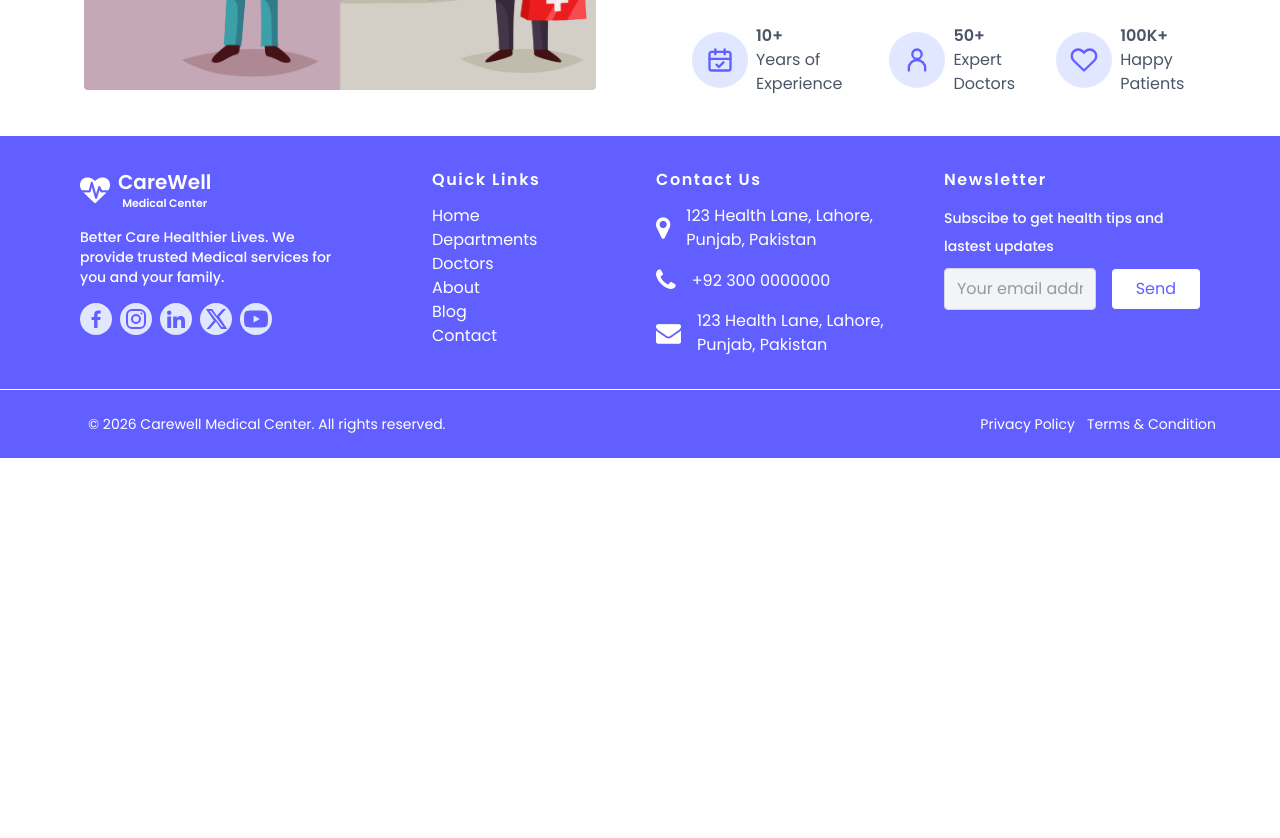
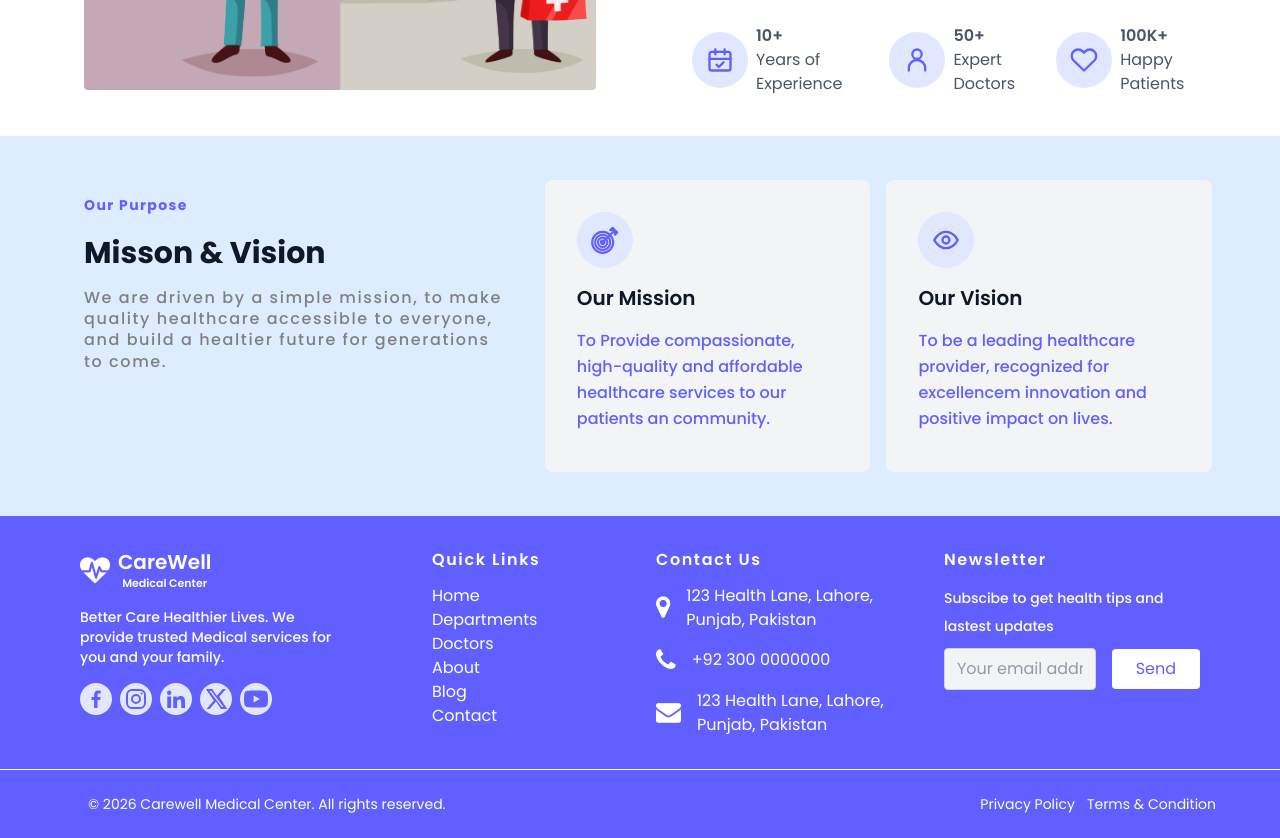
Before and after one commit to maazhashmi996-pixel/Clinic-Website, a React (Vite) app: page /about in a window 1280 px wide. Shown: the part 1180-2018 px from the top of the page. Before the commit the page ends 1638 px from the top, so only its background shows below. Built offline with nearby package versions, Linux system fonts and the light colour scheme.

Commit message:
Our story section of about page is completed

```diff
--- a/about/About.jsx
+++ b/about/About.jsx
@@ -2,12 +2,14 @@ import React from 'react'
 import { Link } from 'react-router-dom'
 import AboutHero from '../components/AboutHero'
 import AboutStory from '../components/AboutStory'
+import AboutPurpose from '../components/AboutPurpose'
 
 function About() {
     return (
         <>
             <AboutHero></AboutHero>
             <AboutStory></AboutStory>
+            <AboutPurpose></AboutPurpose>
         </>
     )
 }
--- /dev/null
+++ b/components/AboutPurpose.jsx
@@ -0,0 +1,84 @@
+import React from 'react'
+import { Link } from 'react-router-dom'
+
+function AboutPurpose() {
+    return (
+        <>
+            <section className="text-gray-600 body-font font-[poppins] bg-[#ddedff]">
+                <div className="container px-5 py-15 w-[90%] mx-auto flex flex-wrap lg:justify-between">
+                    <div className="flex flex-col text-center lg:w-[40%] lg:text-start w-full mb-20 gap-4">
+                        <h2 className="text-xs text-indigo-500 tracking-widest font-bold title-font text-[14px] mb-1">Our Purpose</h2>
+                        <h1 className="sm:text-3xl text-2xl font-bold title-font text-gray-900">Misson & Vision</h1>
+                        <p className="text-xs text-[gray] tracking-widest font-medium text-[16px] title-font mb-1 lg:w-[95%]">We are driven by a simple mission, to make quality healthcare accessible to everyone, and build a healtier future for generations to come.</p>
+                    </div>
+                    <div className="flex flex-wrap gap-4 -m-4 lg:w-[60%] xl:flex-nowrap ">
+
+                        <div className="flex rounded-lg  bg-gray-100 xl:w-1/2 p-8 flex-col">
+                            <div className="flex flex-col gap-4 mb-4 items-center xl:items-start">
+                                <div className="w-14 h-14 inline-flex items-center justify-center rounded-full bg-indigo-100 text-indigo-500 shrink-0">
+                                    <svg
+                                        fill="none"
+                                        stroke="currentColor"
+                                        strokeLinecap="round"
+                                        strokeLinejoin="round"
+                                        strokeWidth="1.8"
+                                        className="w-7 h-7"
+                                        viewBox="0 0 24 24"
+                                    >
+                                        {/* Target rings */}
+                                        <circle cx="10" cy="14" r="9"></circle>
+                                        <circle cx="10" cy="14" r="6.5"></circle>
+                                        <circle cx="10" cy="14" r="4"></circle>
+                                        <circle cx="10" cy="14" r="1.5"></circle>
+
+                                        {/* Arrow shaft */}
+                                        <path d="M10 14 20 4"></path>
+
+                                        {/* Arrowhead */}
+                                        <path
+                                            d="M16.5 3.5 20.5 3.5 20.5 7.5 22.5 5.5 18.5 1.5 16.5 3.5Z"
+                                            fill="currentColor"
+                                        ></path>
+                                    </svg>
+                                </div>
+                                <h2 className="text-gray-900 text-xl title-font font-semibold">Our Mission</h2>
+                            </div>
+                            <div className="grow text-center xl:text-start">
+                                <p className="leading-relaxed text-base text-indigo-500 font-medium">To Provide compassionate, high-quality and affordable healthcare services to our patients an community.</p>
+
+                            </div>
+                        </div>
+
+                        <div className="flex rounded-lg  bg-gray-100 xl:w-1/2 p-8 flex-col">
+                            <div className="flex flex-col gap-4 mb-4 items-center xl:items-start">
+                                <div className="w-14 h-14 inline-flex items-center justify-center rounded-full bg-indigo-100 text-indigo-500 shrink-0">
+                                    <svg
+                                        fill="none"
+                                        stroke="currentColor"
+                                        strokeLinecap="round"
+                                        strokeLinejoin="round"
+                                        strokeWidth="2"
+                                        className="w-7 h-7"
+                                        viewBox="0 0 24 24"
+                                    >
+                                        <path d="M2 12s3.5-7 10-7 10 7 10 7-3.5 7-10 7-10-7-10-7z"></path>
+                                        <circle cx="12" cy="12" r="3"></circle>
+                                    </svg>
+                                </div>
+                                <h2 className="text-gray-900 text-xl title-font font-semibold">Our Vision</h2>
+                            </div>
+                            <div className="grow text-center xl:text-start">
+                                <p className="leading-relaxed text-base text-indigo-500 font-medium">To be a leading healthcare provider, recognized for excellencem innovation and positive impact on lives.</p>
+
+                            </div>
+                        </div>
+
+
+                    </div>
+                </div>
+            </section>
+        </>
+    )
+}
+
+export default AboutPurpose
```
